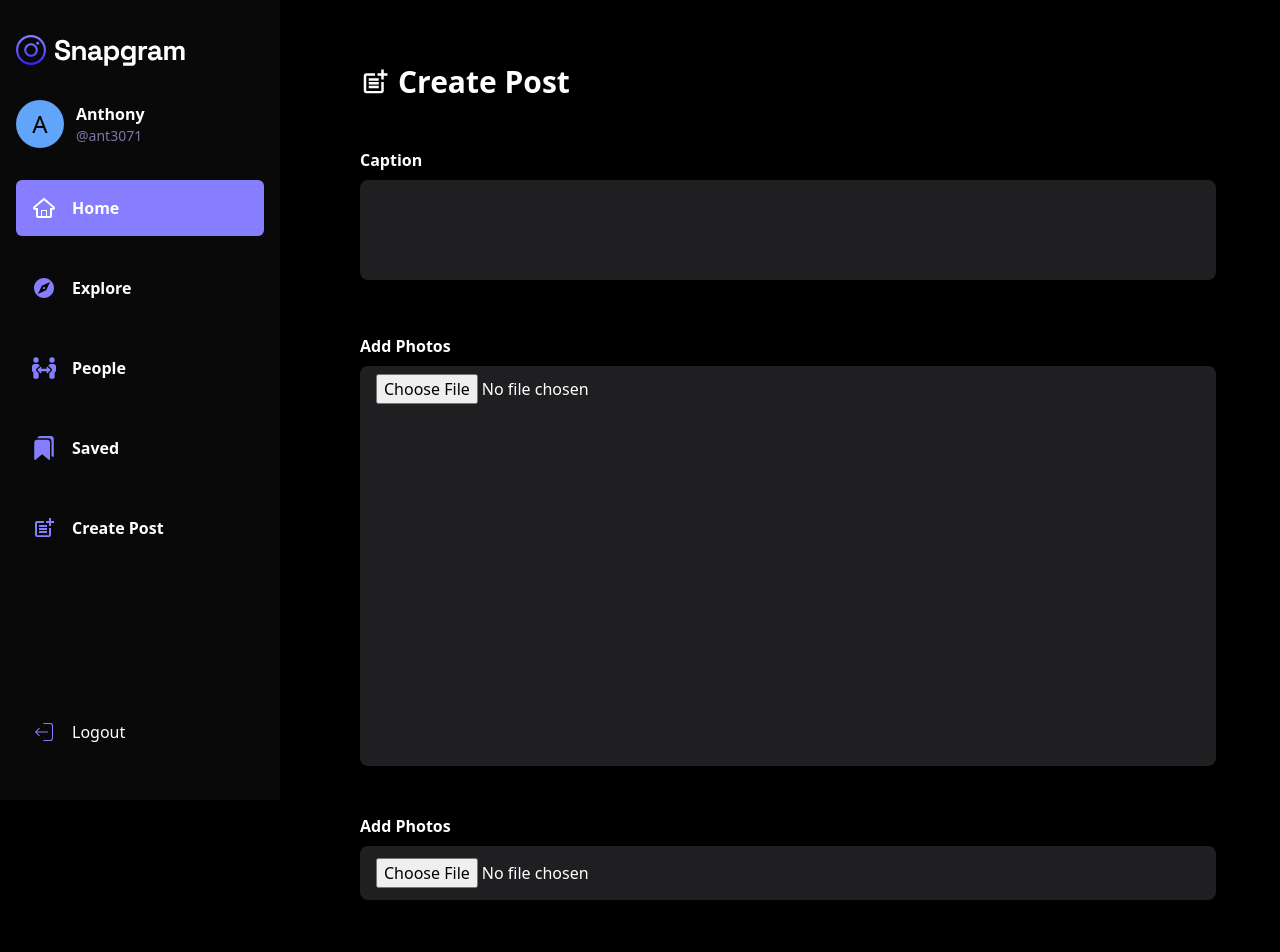
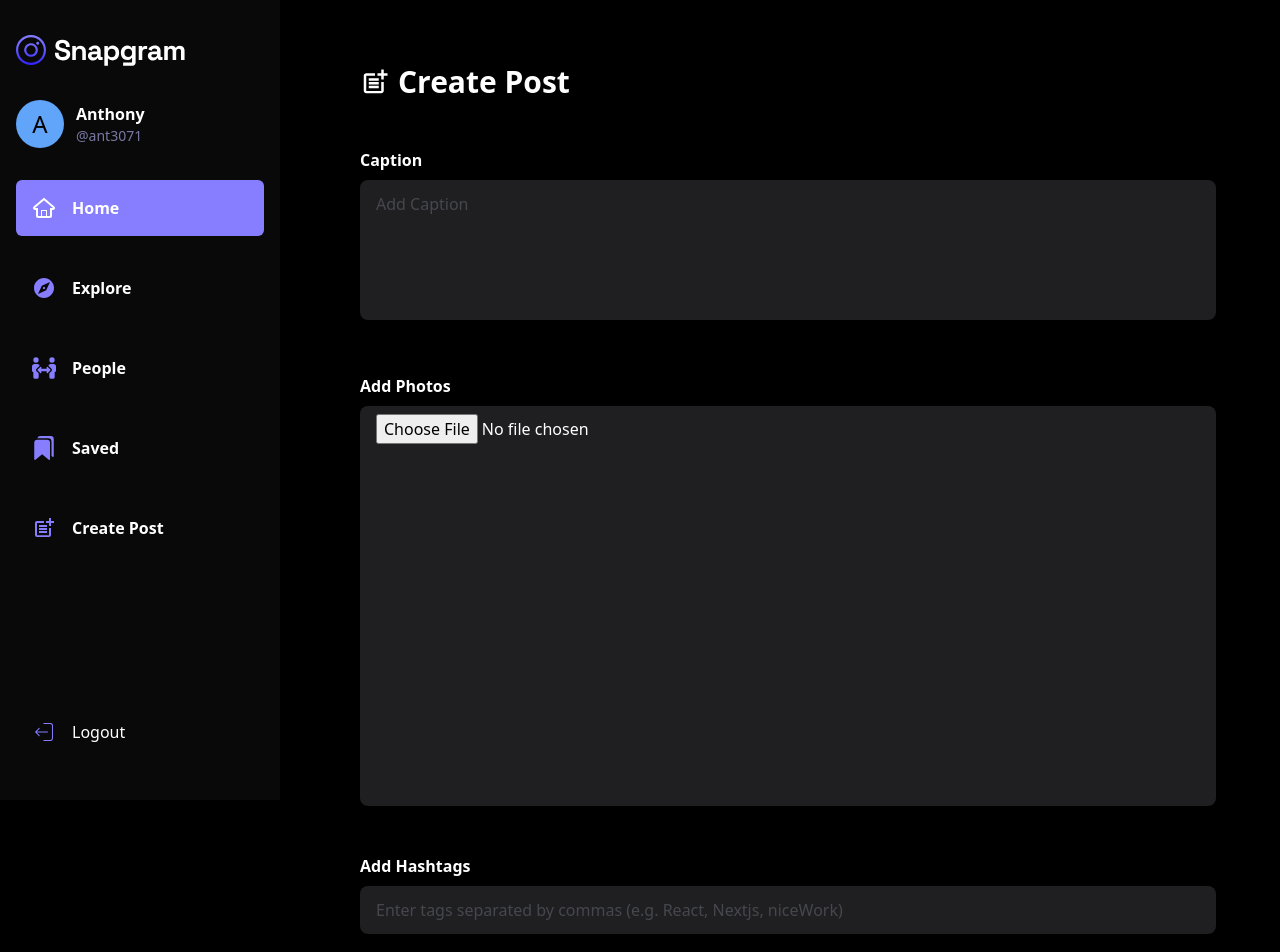
Before and after one commit to Cakinn1/mini-instagram-clone, a React (Create React App) app: page /create-post in a window 1280 px wide. Shown: the top 952 px of the page. Built offline with nearby package versions, Linux system fonts and the light colour scheme.

Commit message:
fixed button on create post

```diff
--- a/src/App.tsx
+++ b/src/App.tsx
@@ -165,6 +165,8 @@ export default function App() {
   const currentYear = today.getFullYear();
   const currentMonth = today.getMonth() + 1;
   const currentMonthDate = today.getDate();
+
+
   let fullDate = `${currentYear}-${currentMonth}-${currentMonthDate}`;
 
   if (currentMonth >= 10) {
@@ -207,6 +209,8 @@ export default function App() {
     setFileImageUrl(null);
   }
 
+
+
   useEffect(() => {
     console.log(mainData);
   }, [mainData]);
@@ -240,6 +244,7 @@ export default function App() {
             path="/create-post"
             element={
               <CreatePost
+              setFileImageUrl={setFileImageUrl}
                 fileImageUrl={fileImageUrl}
                 handleFileChange={handleFileChange}
                 hashTagsInput={hashTagsInput}
--- a/src/components/ui/MoreButton.tsx
+++ b/src/components/ui/MoreButton.tsx
@@ -5,9 +5,10 @@ interface MoreButtonProps {
   num: number;
   isLoading: boolean;
   setLastIndex: Dispatch<React.SetStateAction<number>>;
+  btnText: string
 }
 export default function MoreButton(props: MoreButtonProps) {
-  const { isLoading, lastIndex, num, setLastIndex } = props;
+  const { isLoading, lastIndex, num, setLastIndex, btnText } = props;
   return (
     <>
       {lastIndex <= num && !isLoading && (
@@ -17,7 +18,7 @@ export default function MoreButton(props: MoreButtonProps) {
             setLastIndex((prevIndex) => prevIndex + 6);
           }}
         >
-          More Post
+          {btnText}
         </button>
       )}
     </>
--- a/src/components/ui/TextInputs.tsx
+++ b/src/components/ui/TextInputs.tsx
@@ -20,15 +20,15 @@ export default function TextInputs({
           type={`${title === "Add Photos" ? "file" : 'text' }`}
           placeholder={placeholder}
           onChange={(e) => onChangeValue(e.target.value)}
-          className="w-full placeholder:opacity-30  focus:outline-none rounded-lg py-3 px-4 focus:outline-[#7878a3] bg-[#1f1f22] resize-none"
+          className="w-full placeholder:opacity-30   focus:outline-none rounded-lg py-3 px-4 focus:outline-[#7878a3] bg-[#1f1f22] resize-none"
         />
       ) : (
         <textarea
           onChange={(e) => onChangeValue(e.target.value)}
           value={value}
-          id=""
-          name=""
-          className="w-full focus:outline-none rounded-lg py-2 px-4 focus:outline-[#7878a3] bg-[#1f1f22] h-[100px] resize-none"
+          placeholder="Add Caption"
+          className="w-full placeholder:opacity-30  h-[140px]  focus:outline-none rounded-lg py-3 px-4 focus:outline-[#7878a3] bg-[#1f1f22] resize-none"
+
         ></textarea>
       )}
     </div>
--- a/src/pages/CreatePost.tsx
+++ b/src/pages/CreatePost.tsx
@@ -1,4 +1,4 @@
-import React, { useEffect, useState } from "react";
+import React, { Dispatch, useEffect, useState } from "react";
 import { MdPostAdd } from "react-icons/md";
 import { useNavigate } from "react-router-dom";
 import TextInputs from "../components/ui/TextInputs";
@@ -8,11 +8,12 @@ interface CreatePostProps {
   hashTagsInput: string[];
   locationInput: string;
   descriptionInput: string;
-  setHashTagsInput: (value: string[]) => void;
+  setHashTagsInput: Dispatch<React.SetStateAction<string[]>>;
   setDescriptionInput: (value: string) => void;
   setLocationInput: (value: string) => void;
   handleFileChange: (value: React.ChangeEvent<HTMLInputElement>) => void;
   fileImageUrl: File | null;
+  setFileImageUrl: (value: File | null) => void;
 }
 
 export default function CreatePost(props: CreatePostProps) {
@@ -26,6 +27,7 @@ export default function CreatePost(props: CreatePostProps) {
     setLocationInput,
     handleFileChange,
     fileImageUrl,
+    setFileImageUrl,
   } = props;
 
   const navigate = useNavigate();
@@ -39,38 +41,59 @@ export default function CreatePost(props: CreatePostProps) {
         onChangeValue={setDescriptionInput}
         value={descriptionInput}
         title="Caption"
+        isInput={false}
       />
       <div className="space-y-2">
-        <h1 className="font-semibold">Add Photos</h1>
-        <input
-          type="file"
-          onChange={handleFileChange}
-          className="w-full focus:outline-none  rounded-lg py-2 px-4 focus:outline-[#7878a3] bg-[#1f1f22] h-[400px] resize-none"
-        />
-        {fileImageUrl && <img src={URL.createObjectURL(fileImageUrl)} alt="" />}
+        {fileImageUrl ? (
+          <>
+            <h1 onClick={() => setFileImageUrl(null)} className="font-semibold">
+              Click to un add photo
+            </h1>
+            <img
+              className="cursor-pointer rounded-md h-[400px] w-full object-cover"
+              onClick={() => setFileImageUrl(null)}
+              src={URL.createObjectURL(fileImageUrl)}
+              alt=""
+            />
+          </>
+        ) : (
+          <>
+            <h1 className="font-semibold">Add Photos</h1>
+            <input
+              type="file"
+              onChange={handleFileChange}
+              className="w-full  focus:outline-none  cursor-pointer rounded-lg py-2 px-4 focus:outline-[#7878a3] bg-[#1f1f22] h-[400px] resize-none"
+            />
+          </>
+        )}
       </div>
-      <TextInputs
-        onChangeValue={handleFileChange}
-        value={descriptionInput}
-        title="Add Photos"
-        isInput={true}
-      />
-      <TextInputs
+
+      {/* <TextInputs
         onChangeValue={setLocationInput}
         value={locationInput}
         title="Add Location"
         isInput={true}
         placeholder="Add Location"
-      />
-      {/* <TextInputs
-        onChangeValue={setHashTagsInput}
-        value={locationInput}
-        title="Add Hashtags"
-        isInput={true}
-        placeholder={`Add Tags (seperated by comma ",")`}
       /> */}
 
-      <div className="flex gap-x-4 justify-end items-center">
+      <div className="space-y-2">
+        <h1 className="font-semibold">Add Hashtags</h1>
+        <input
+          className="w-full placeholder:opacity-30  focus:outline-none rounded-lg py-3 px-4 focus:outline-[#7878a3] bg-[#1f1f22] resize-none"
+          type="text"
+          placeholder="Enter tags separated by commas (e.g. React, Nextjs, niceWork)"
+          onChange={(e) => {
+            const inputTags = e.target.value
+              .split(",")
+              .map((tag) => tag.trim());
+            const tagsWithHashtags = inputTags.map((tag) => {
+              return `#${tag}`;
+            });
+            setHashTagsInput(tagsWithHashtags);
+          }}
+        />
+      </div>
+      <div className="flex gap-x-4 pb-10 justify-end items-center">
         <div>
           <button
             onClick={() => navigate("/")}
--- a/src/pages/Explore.tsx
+++ b/src/pages/Explore.tsx
@@ -47,7 +47,7 @@ export default function Explore(props: ExploreProps) {
                 .fill(0)
                 .map((_, index) => (
                   <div
-                    className="h-[300px] w-full lg:w-[48%] xl:w-[30%] mb-4 bg-gray-300 animate-pulse"
+                    className="h-[300px] rounded-lg w-full lg:w-[48%] xl:w-[30%] mb-4 bg-gray-300 animate-pulse"
                     key={index}
                   ></div>
                 ))
@@ -66,7 +66,7 @@ export default function Explore(props: ExploreProps) {
                 })}
         </div>
         <div className="flex justify-center items-center mr-14">
-          <MoreButton isLoading={isLoading} lastIndex={lastIndex} num={26} setLastIndex={setLastIndex} />
+          <MoreButton btnText="More Post" isLoading={isLoading} lastIndex={lastIndex} num={26} setLastIndex={setLastIndex} />
         </div>
       </div>
     </div>
--- a/src/pages/NavBar.tsx
+++ b/src/pages/NavBar.tsx
@@ -1,6 +1,6 @@
-import React, { ReactElement, useState } from "react";
+import React, { ReactElement, useEffect, useState } from "react";
 import { MainProps } from "../lib/typings";
-import { Link } from "react-router-dom";
+import { Link, useLocation, useNavigate } from "react-router-dom";
 import { NavLinkProps, navLinks } from "../lib/constants";
 import { CiLogout } from "react-icons/ci";
 interface NavBarProps {
@@ -18,6 +18,13 @@ export default function NavBar(props: NavBarProps) {
       setIsSelected(value);
     }
   }
+  const location = useLocation();
+
+  useEffect(() => {
+    if (location.pathname === "/") {
+      setIsSelected("Home");
+    }
+  }, [location.pathname]);
 
   return (
     <div className="w-[280px] hidden md:flex  text-white  ">
--- a/src/pages/People.tsx
+++ b/src/pages/People.tsx
@@ -16,7 +16,7 @@ export default function People(props: PeopleProps) {
       <h1 className="text-3xl font-bold">All Users</h1>
       <div className="flex flex-wrap gap-x-4">
         {isLoading &&
-          new Array(12).fill(0).map((_, index: number) => {
+          new Array(6).fill(0).map((_, index: number) => {
             return (
               <div
                 key={index}
@@ -38,7 +38,7 @@ export default function People(props: PeopleProps) {
         })}
       </div>
       <div className="flex pb-10 justify-center items-center mr-14">
-          <MoreButton isLoading={isLoading} lastIndex={lastIndex} num={26} setLastIndex={setLastIndex} />
+          <MoreButton btnText="More Users" isLoading={isLoading} lastIndex={lastIndex} num={26} setLastIndex={setLastIndex} />
         </div>
     </div>
   );
```
Also changed, not shown: src/lib/data.js, src/styles/global.css (line endings or trailing spaces).
